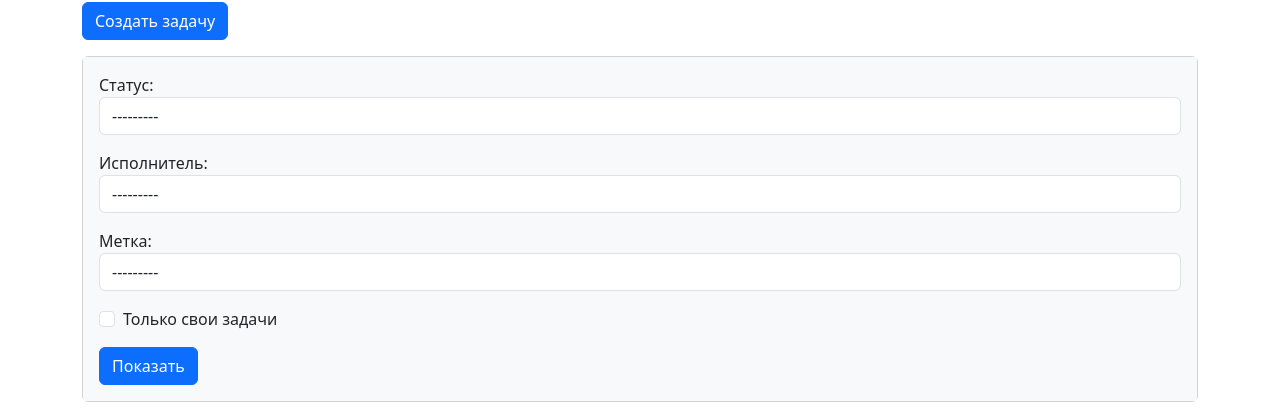
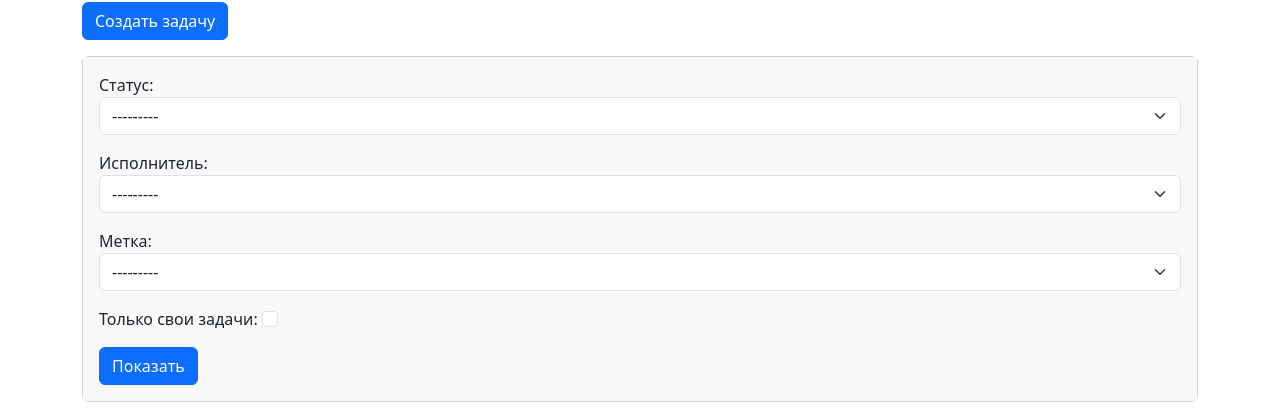
Before and after one commit to zainutdinov/python-project-52, a Django app: page /tasks/ in a window 1280 px wide. Shown: the part 150-568 px from the top of the page. Run offline with Django 5.2, Linux system fonts and the light colour scheme; a user stored in the database is signed in; data comes from the database, SQL or seed files in the repository.

Commit message:
Fix tasks_filter

```diff
--- a/task_manager/tasks/filters.py
+++ b/task_manager/tasks/filters.py
@@ -12,22 +12,25 @@ class TaskFilter(django_filters.FilterSet):
     status = ModelChoiceFilter(
         queryset=Status.objects.all(),
         label='Статус',
+        required=False,
         empty_label='---------',
-        widget=forms.Select(attrs={'class': 'form-control'})
+        widget=forms.Select(attrs={'class': 'form-select'})
     )
 
     executor = ModelChoiceFilter(
         queryset=User.objects.all(),
         label='Исполнитель',
+        required=False,
         empty_label='---------',
-        widget=forms.Select(attrs={'class': 'form-control'})
+        widget=forms.Select(attrs={'class': 'form-select'})
     )
 
     label_set = ModelChoiceFilter(
         queryset=Label.objects.all(),
         label='Метка',
+        required=False,
         empty_label='---------',
-        widget=forms.Select(attrs={'class': 'form-control'})
+        widget=forms.Select(attrs={'class': 'form-select'})
     )
 
     self_tasks = BooleanFilter(
--- a/task_manager/tasks/templates/tasks_list.html
+++ b/task_manager/tasks/templates/tasks_list.html
@@ -5,26 +5,7 @@
     <div class="card mb-3">
       <div class="card-body bg-light">
         <form class="form-inline center" method="get">
-          <div class="mb-3">
-            {{ filter.form.status.label_tag }}
-            {{ filter.form.status }}
-            </div>
-            <div class="mb-3">
-                {{ filter.form.executor.label_tag }}
-                {{ filter.form.executor }}
-            </div>
-            <div class="mb-3">
-                {{ filter.form.label_set.label_tag }}
-                {{ filter.form.label_set }}
-            </div>
-            <div class="mb-3">
-              <div class="form-check">
-                {{ filter.form.self_tasks.as_widget|safe }}
-                <label class="form-check-label" for="{{ filter.form.self_tasks.id_for_label }}">
-                {{ filter.form.self_tasks.label }}
-                </label>
-              </div>
-            </div>
+            {{ filter.form.as_p }}
             <input class="btn btn-primary" type="submit" value="Показать">
         </form>
       </div>
```
